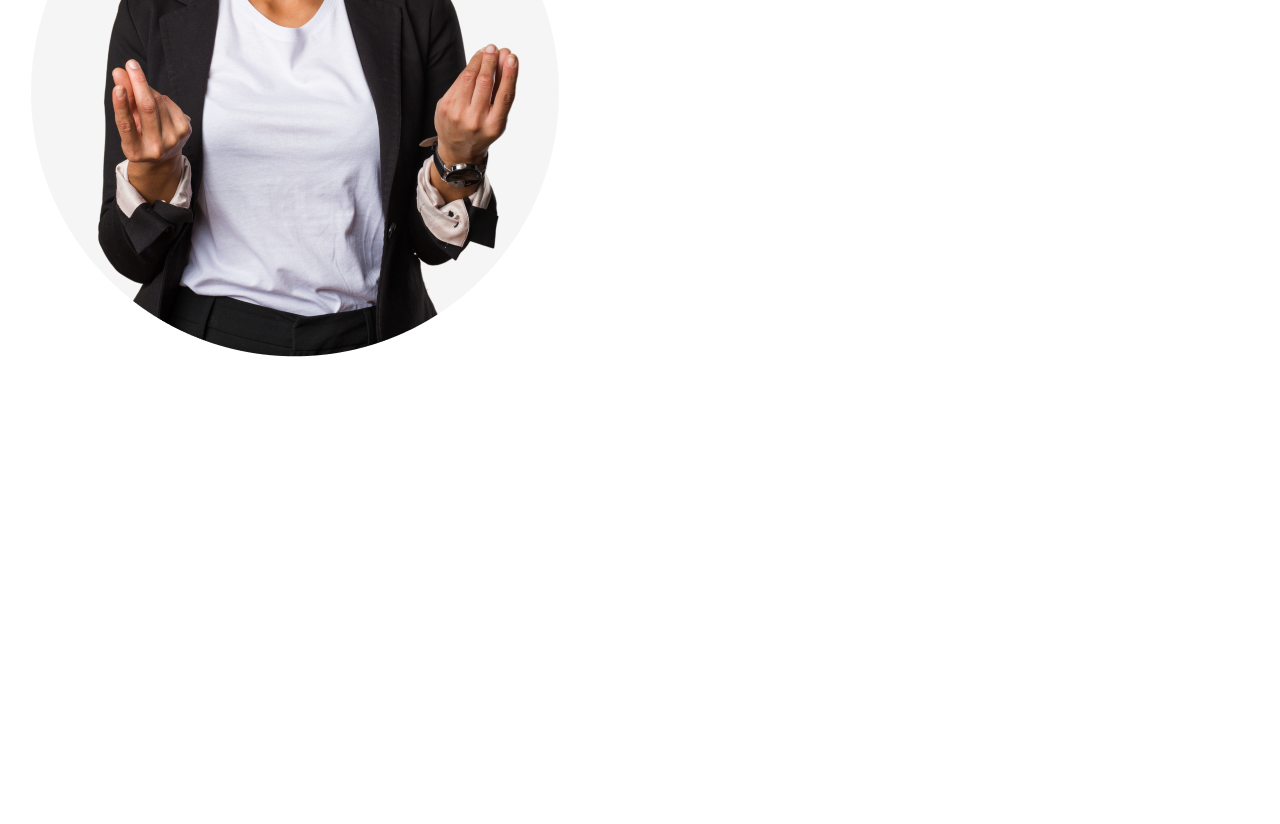
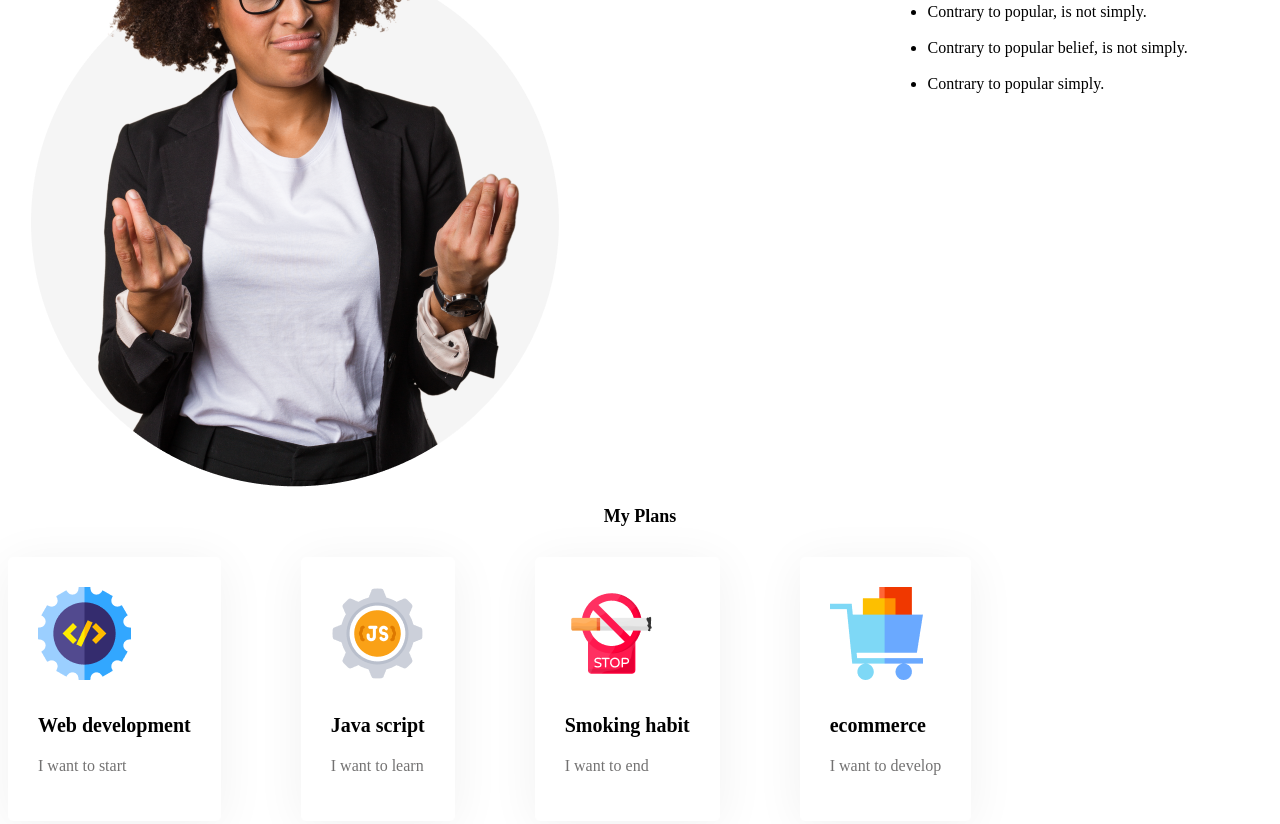
Before and after one commit to ahmedborna28/new-year-new-me, a plain HTML site: page index.html in a window 1280 px wide. Shown: the part 1187-2011 px from the top of the page. Before the commit the page ends 1556 px from the top, so only its background shows below. Drawn offline with Linux system fonts and the light colour scheme.

Commit message:
added plans

```diff
--- a/index.html
+++ b/index.html
@@ -42,6 +42,32 @@
                 </div>
             </div>
         </div>
-
+    <!--My Plans-->
+    <section class="my plans">
+         <h1 class="section-title">My Plans</h1>
+         <!--.skills-container>.skill*4>img+p.skill-title+p.skill-description>lorem15-->
+         <div class="skills-container">
+            <div class="skill">
+                <img src="images/icons/web.png" alt="">
+                <p class="skill-title">Web development</p>
+                <p class="skill-description">I want to start</p>
+            </div>
+            <div class="skill">
+                <img src="images/icons/js.png" alt="">
+                <p class="skill-title">Java script</p>
+                <p class="skill-description">I want to learn</p>
+            </div>
+            <div class="skill">
+                <img src="images/icons/smoke.png" alt="">
+                <p class="skill-title">Smoking habit</p>
+                <p class="skill-description">I want to end</p>
+            </div>
+            <div class="skill">
+                <img src="images/icons/ecom.png" alt="">
+                <p class="skill-title">ecommerce</p>
+                <p class="skill-description">I want to develop</p>
+            </div>
+         </div>
+    </section>
 </body>
 </html>
--- a/styles/new-year-new-me.css
+++ b/styles/new-year-new-me.css
@@ -39,8 +39,13 @@
 }
 .My failures of previous year-col-2{
     flex-basis: 60%;
-    text-align: justify;
-    padding-bottom: 50%;
+
+    color: black;
+    font-size: 18px;
+    font-weight: 35px;
+    margin-bottom: 30px;
+    text-align: center;
+
 }
 .sub-tittle{
     color:black;
@@ -50,3 +55,36 @@
     font-size: smaller;
     justify-content: space-evenly;
 }
+
+/* My plans style */
+.My{
+    margin-top: 130px;
+
+}
+.section-title{
+    color: black;
+    font-size: 18px;
+    font-weight: 35px;
+    margin-bottom: 30px;
+    text-align: center;
+}
+.skills-container{
+    display: flex;
+    gap: 80px;
+
+}
+.skill{
+    background:white ;
+    box-shadow: 0px 6px 50px rgba(0, 0, 0, 0.06);
+    border-radius: 5px;
+    padding: 30px;
+}
+.skill-title{
+    font-weight: 700;
+    font-size: 20px;
+    margin-top: 30px;
+    margin-bottom: 20px;
+}
+.skill-description{
+    color: #737272;
+}
```
